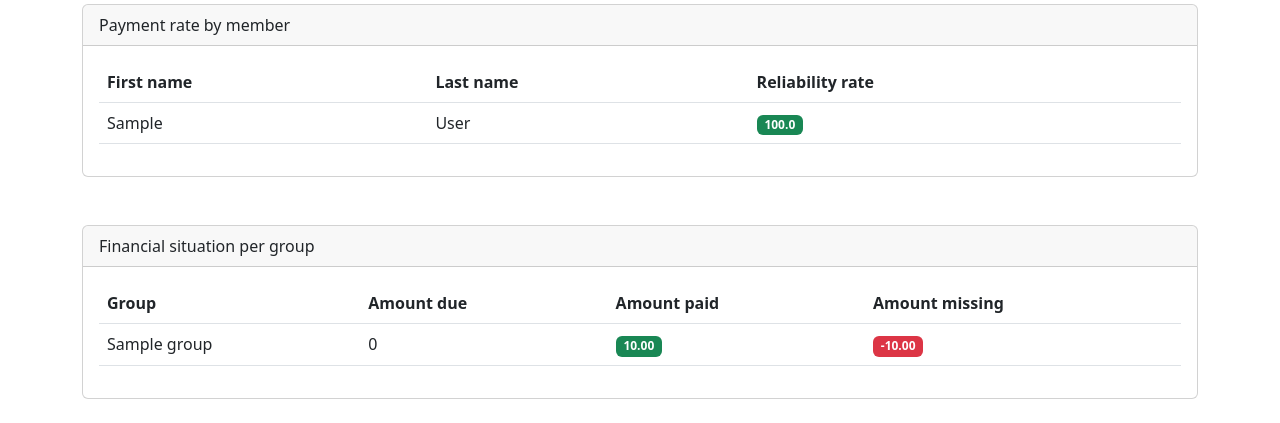
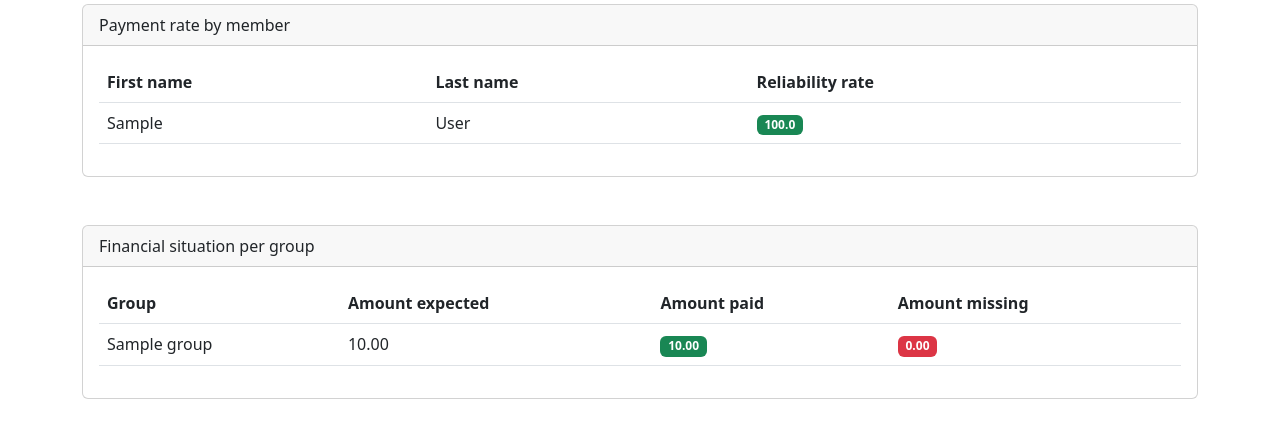
Before and after one commit to Allianzj04/tontine-platform, a Django app: page /dashboard/ in a window 1280 px wide. Shown: the part 582-1005 px from the top of the page. Run offline with Django 5.2, Linux system fonts and the light colour scheme; a user stored in the database is signed in; tables that the repository leaves empty hold one stand-in row (values such as "Sample post").

Commit message:
fix: correct financial summary to use amount_expected instead of amount_due

```diff
--- a/core/analytics.py
+++ b/core/analytics.py
@@ -40,8 +40,10 @@ def get_analytics():
   # print(df_rate_member.columns.tolist())
   # print(df_rate_member)
 
-  df_financial = df.groupby('cycle__group__name')[['amount_due', 'amount_paid']].sum()
-  df_financial['amount_missing'] = df_financial['amount_due'] - df_financial['amount_paid']
+  df_financial = pd.DataFrame()
+  df_financial['amount_expected'] = df.groupby('cycle__group__name')['cycle__group__amount'].sum()
+  df_financial['amount_paid'] = df.groupby('cycle__group__name')['amount_paid'].sum()
+  df_financial['amount_missing'] = df_financial['amount_expected'] - df_financial['amount_paid']
 
   return {
     'participation_rate': df_rate.to_dict(),
--- a/core/templates/core/dashboard.html
+++ b/core/templates/core/dashboard.html
@@ -69,12 +69,12 @@
     <div class="card-header">Financial situation per group</div>
     <div class="card-body">
       <table class="table">
-        <thead><tr><th>Group</th><th>Amount due</th><th>Amount paid</th><th>Amount missing</th></tr></thead>
+        <thead><tr><th>Group</th><th>Amount expected</th><th>Amount paid</th><th>Amount missing</th></tr></thead>
         <tbody>
           {% for row in financial %}
             <tr>
               <td>{{ row.cycle__group__name }}</td>
-              <td>{{ row.amount_due }}</td>
+              <td>{{ row.amount_expected }}</td>
               <td><span class="badge bg-success">{{ row.amount_paid }}</span></td>
               <td><span class="badge bg-danger">{{ row.amount_missing }}</span></td>
             </tr>
```
